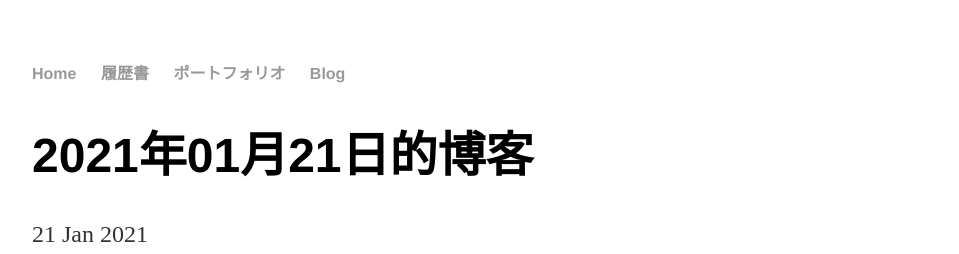
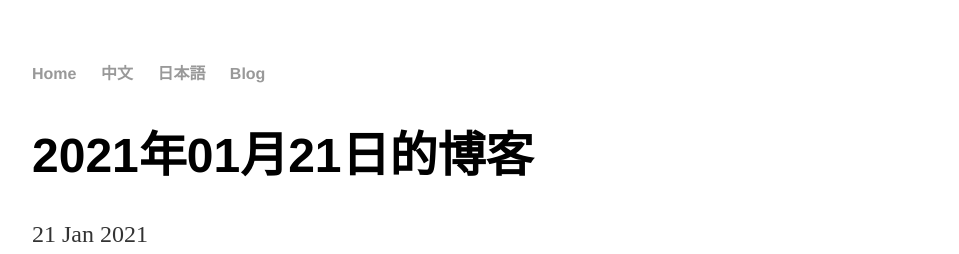
Before and after one commit to SotakuStudio/SotakuStudio.github.io, a Jekyll site: the page built from _posts/2021-01-21-gd-tuosu-site-launched.md, in a window 1280 px wide. Shown: the top 254 px of the page, without its empty margins (160-1119 px from the left). Built offline with Jekyll 4.4.1, drawn with Linux system fonts in a browser that asks for light colours.

Commit message:
Update default.html

```diff
--- a/_layouts/default.html
+++ b/_layouts/default.html
@@ -9,8 +9,8 @@
             <nav>
                 <ul>
                     <li><a href="/">Home</a></li>
-                    <li><a href="/resume">履歴書</a></li>
-                    <li><a href="/portfolio">ポートフォリオ</a></li>
+                    <li><a href="/chiness">中文</a></li>
+                    <li><a href="/japanese">日本語</a></li>
                     <li><a href="/blog">Blog</a></li>
                 </ul>
             </nav>
```
